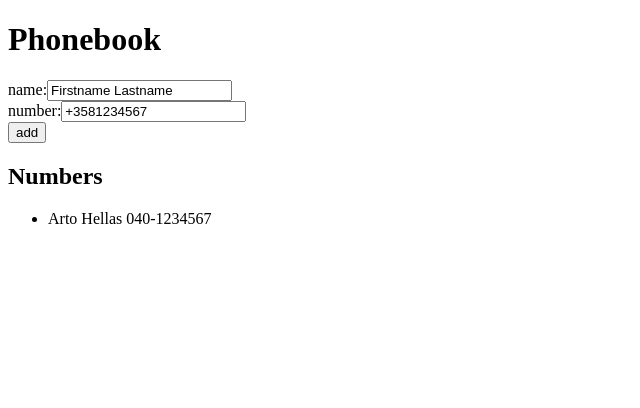
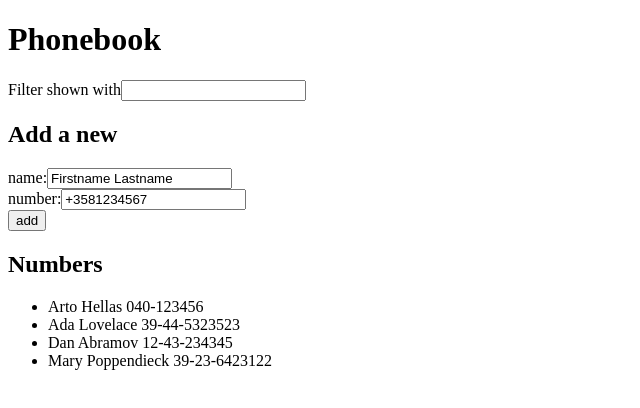
Before and after one commit to julia-kuisma/part2, a React (Vite) app in the folder phonebook/: page / in a window 1280 px wide. Shown: the top 408 px of the page, without its empty margins (0-640 px from the left). Built offline with nearby package versions, Linux system fonts and the light colour scheme.

Commit message:
2.9. Step

```diff
--- a/phonebook/src/App.jsx
+++ b/phonebook/src/App.jsx
@@ -2,10 +2,19 @@
 
 const App = () => {
 	const [persons, setPersons] = useState([
-		{ name: 'Arto Hellas', number: '040-1234567' }
+		{ name: 'Arto Hellas', number: '040-123456', id: 1 },
+		{ name: 'Ada Lovelace', number: '39-44-5323523', id: 2 },
+		{ name: 'Dan Abramov', number: '12-43-234345', id: 3 },
+		{ name: 'Mary Poppendieck', number: '39-23-6423122', id: 4 }
 	])
 	const [newName, setNewName] = useState('Firstname Lastname')
 	const [newNumber, setNewNumber] = useState('+3581234567')
+
+	const [filter, setFilter] = useState("");
+
+	const filteredPersons = persons.filter(person =>
+    	person.name.toLowerCase().includes(filter.toLowerCase())
+  	);
 
 	const handleNameChange = (event) => {
 		setNewName(event.target.value);
@@ -32,9 +41,16 @@
 		}
 	}
 
+	const handleFilter = (event) => {
+		setFilter(event.target.value);
+	}
+
 	return (
 		<>
 			<h1>Phonebook</h1>
+			<label htmlFor="filter">Filter shown with</label>
+			<input id="filter" onChange={handleFilter} />
+			<h2>Add a new</h2>
 			<form>
 				<label htmlFor="name_input">name:</label>
 				<input id="name_input" onChange={handleNameChange} value={newName} /><br />
@@ -46,7 +62,7 @@
 			</form>
 			<h2>Numbers</h2>
 			<ul>
-				{persons.map(person => (
+				{filteredPersons.map(person => (
 					<li key={person.name}>{person.name} {person.number}</li>
 				))}
 			</ul>
```
